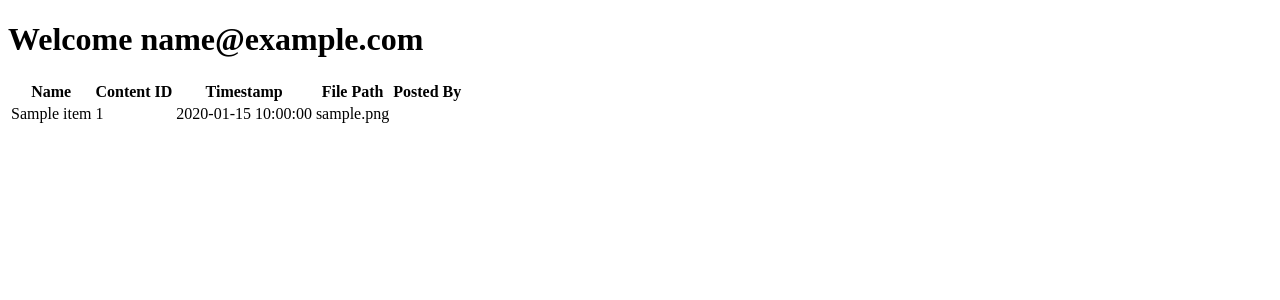
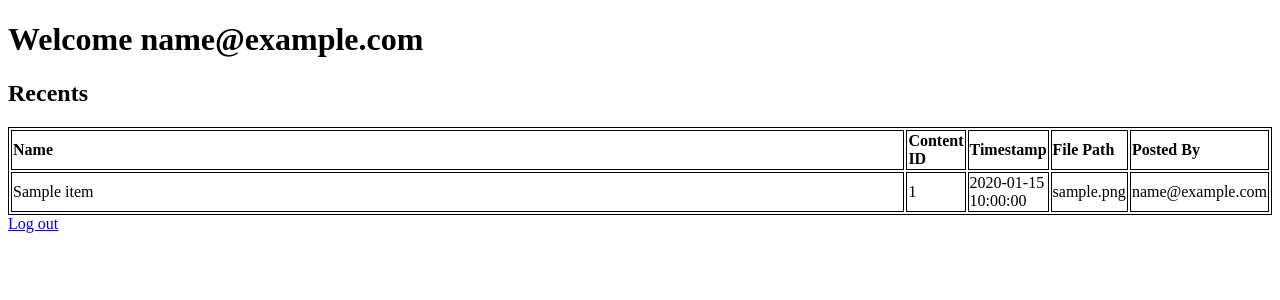
Before and after one commit to russell-c/PriCoSha, a Flask app: page /home in a window 1280 px wide. Shown: the top 300 px of the page. Run offline with Flask 2, Linux system fonts and the light colour scheme; the visitor is signed in with stand-in values (Sample User, id 1); tables that the repository leaves empty or names only in its code hold one stand-in row (values such as "Sample post").

Commit message:
added email_post to db and displayed it in table

```diff
--- a/app.py
+++ b/app.py
@@ -49,12 +49,16 @@ def home():
     user = session['email']
     cursor = conn.cursor()
 
-    query = "SELECT item_id, post_time, file_path, item_name FROM Content_Item WHERE is_pub = TRUE AND (DATEDIFF(CURDATE(), post_time)) <= 1"
+    query = "SELECT item_id, email_post, post_time, file_path, item_name FROM Content_Item WHERE is_pub = TRUE AND (DATEDIFF(CURDATE(), post_time)) <= 1"
     cursor.execute(query)
     content_items = cursor.fetchall()
     cursor.close()
-    print(content_items)
     return render_template('home.html', user=user, contents=content_items)
+
+@app.route('/logout')
+def logout():
+    session.pop('email')
+    return redirect('/')
 
 app.secret_key = 'secret :)'
 if __name__ == "__main__":
--- /dev/null
+++ b/static/styles/home.css
@@ -0,0 +1,5 @@
+table, th, td{
+  border: 1px solid black;
+  width: 100%;
+  text-align: left;
+}
--- a/templates/home.html
+++ b/templates/home.html
@@ -3,9 +3,12 @@
   <head>
     <meta charset="utf-8">
     <title>PriCosha Home</title>
+    <link rel= "stylesheet" type= "text/css" href= "{{ url_for('static',filename='styles/home.css') }}">
   </head>
   <body>
     <h1>Welcome {{user}}</h1>
+
+    <h2>Recents</h2>
     <table>
       {% for ci in contents %}
         <tr>
@@ -24,5 +27,6 @@
         </tr>
       {% endfor %}
     </table>
+    <a href="/logout">Log out</a>
   </body>
 </html>
```
Also changed, not shown: 1 other file.
